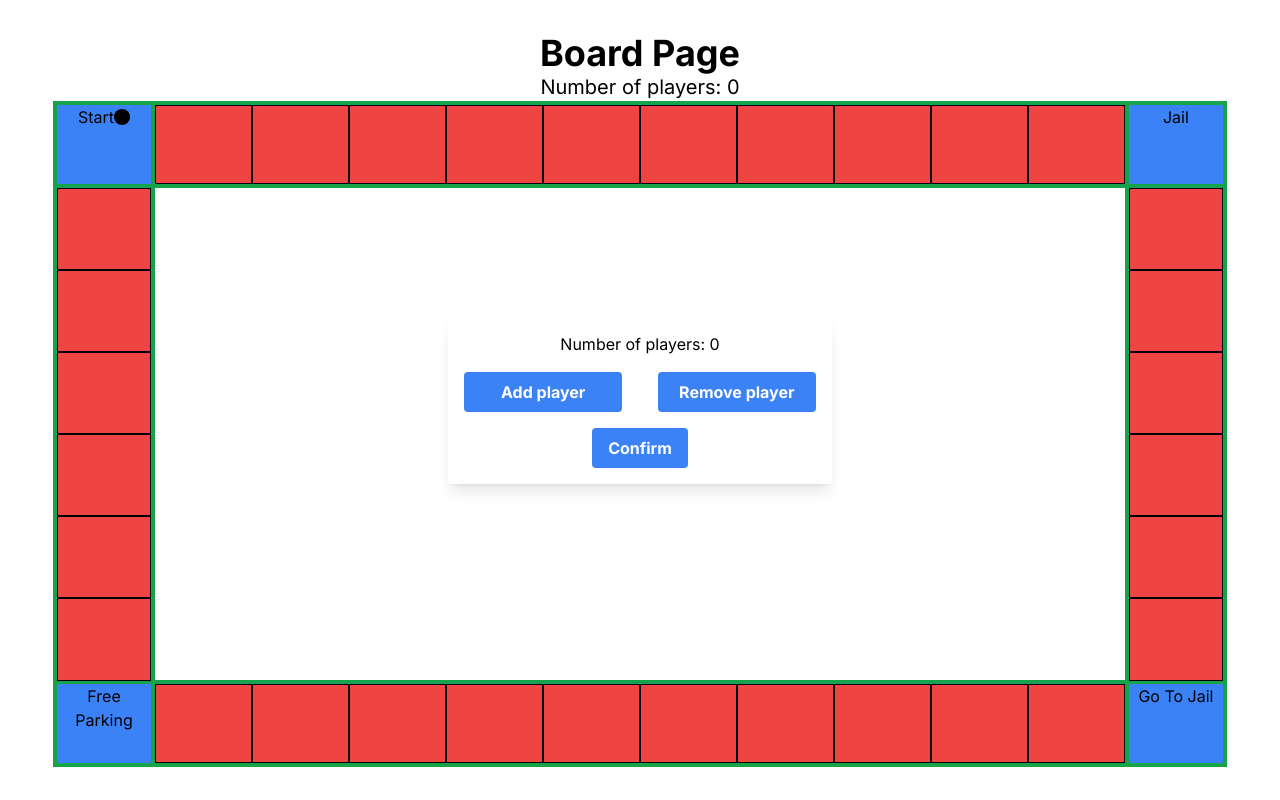
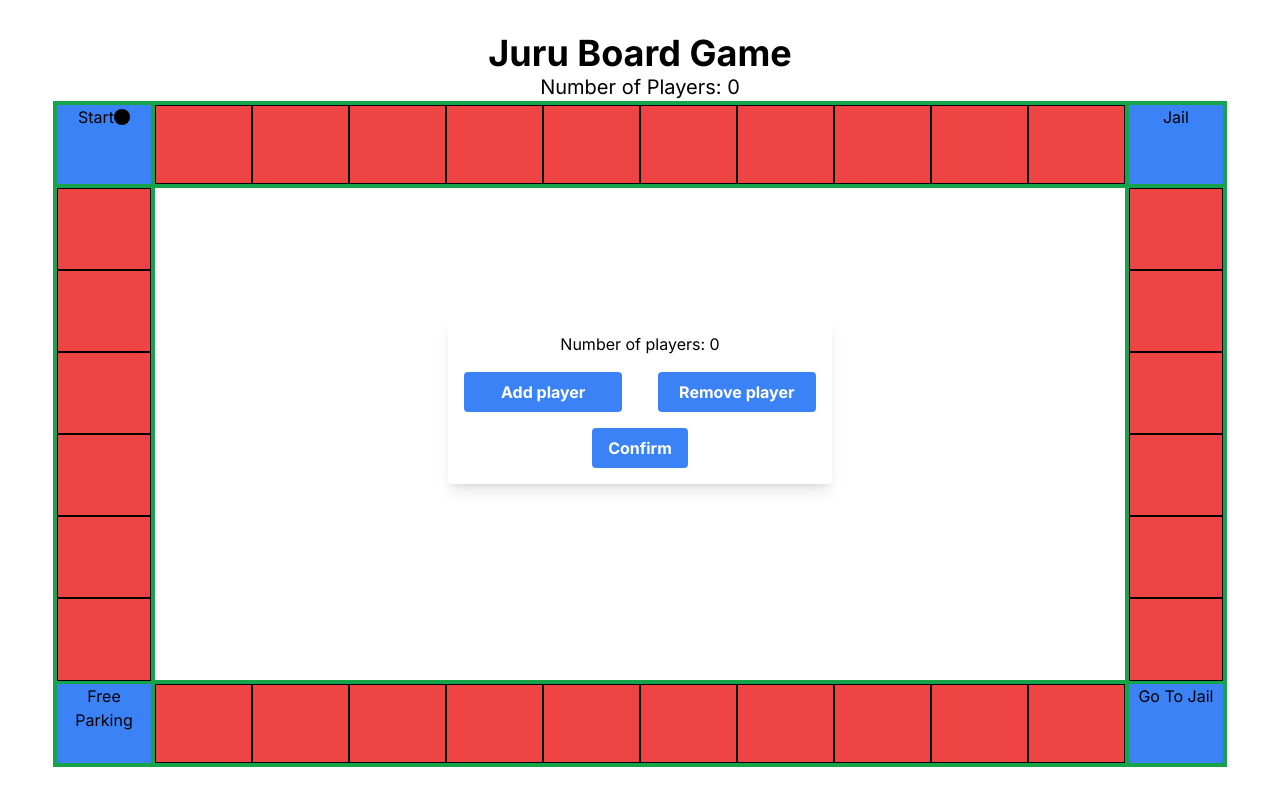
Before and after one commit to aptheparker/juru, a Next.js app: page /board-page in a window 1280 px wide. Built offline with nearby package versions, Linux system fonts and the light colour scheme.

Commit message:
feat: background color updated & blur not complete

```diff
--- a/app/board-page/page.tsx
+++ b/app/board-page/page.tsx
@@ -22,11 +22,14 @@ export default function BoardPage() {
   function handleConfirm() {
     setIsFirstRender(false);
     setConfirmedNumOfPlayers(numOfPlayers);
-    console.log(numOfPlayers);
   }
 
   return (
-    <div className="text-center w-full h-full flex flex-col items-center justify-center">
+    <div
+      className={`text-center w-full h-full flex flex-col items-center justify-center ${
+        isFirstRender ? "backdrop-blur-sm bg-white/30" : "bg-green-300"
+      }`}
+    >
       {isFirstRender && (
         <PlayerCard
           numOfPlayers={numOfPlayers}
@@ -35,8 +38,9 @@ export default function BoardPage() {
           confirmNumOfPlayers={handleConfirm}
         />
       )}
-      <h1 className="text-4xl font-bold">Board Page</h1>
-      <p className="text-xl">Number of players: {confirmedNumOfPlayers}</p>
+
+      <h1 className="text-4xl font-bold">Juru Board Game</h1>
+      <p className="text-xl">Number of Players: {confirmedNumOfPlayers}</p>
       <JuruBoard numOfPlayers={confirmedNumOfPlayers} />
     </div>
   );
```
Also changed, not shown: components/card/player-card.tsx (+6 -2 lines).
